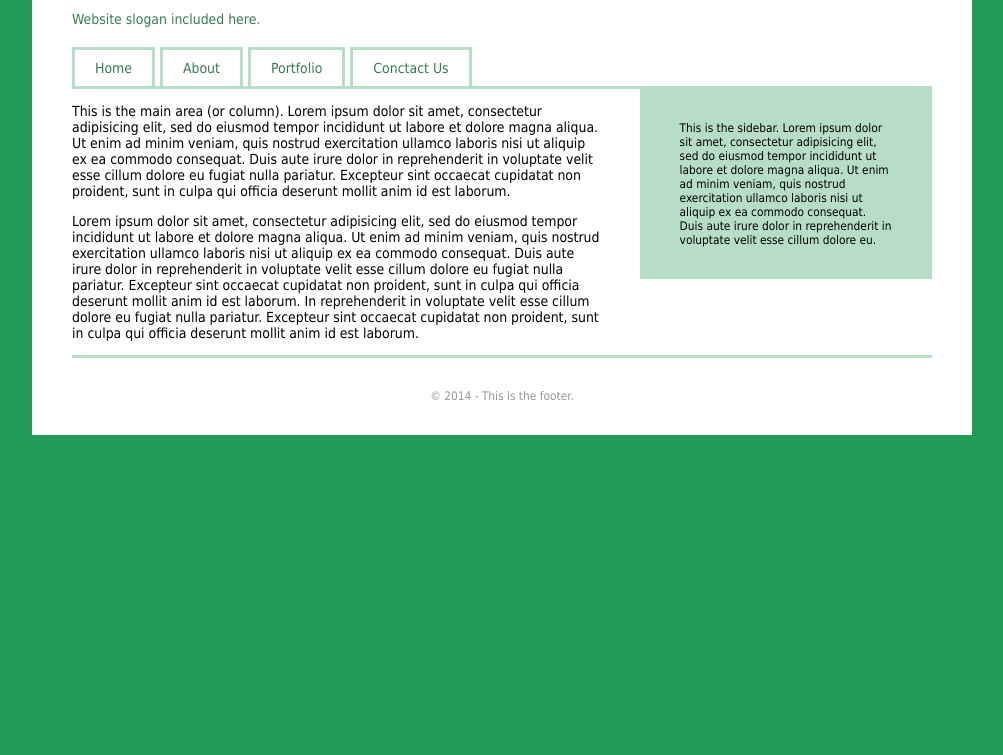
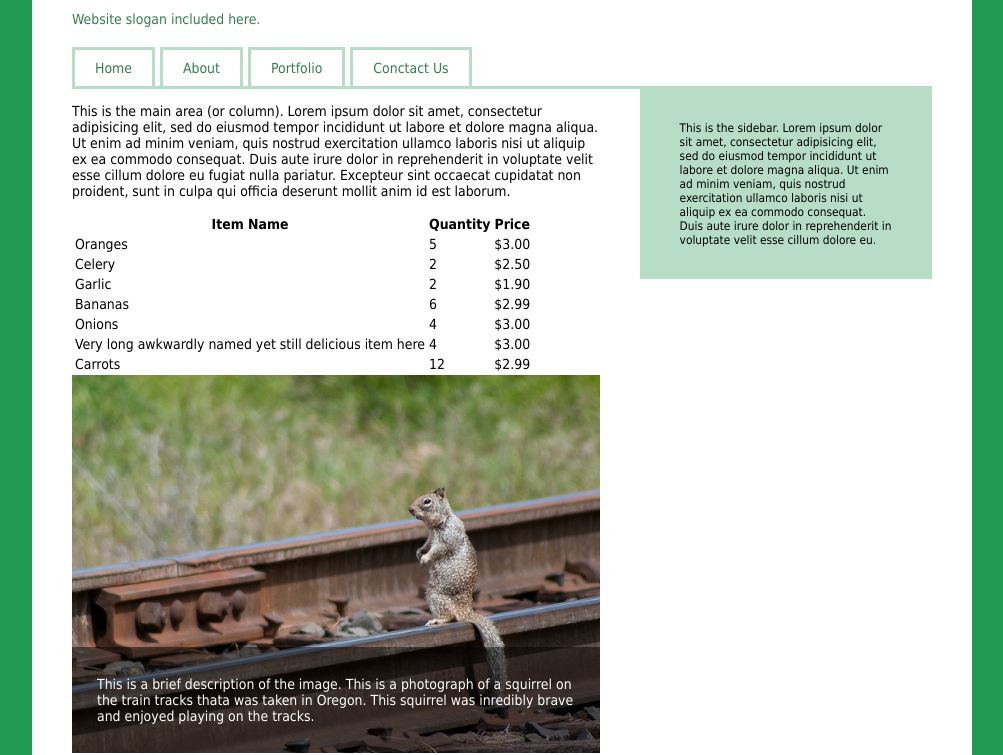
Before and after one commit to viccmedina/curso_html_css, a plain HTML site: page aplicacion_css/index.html in a window 1280 px wide. Shown: the part 57-812 px from the top of the page, without its empty margins (138-1141 px from the left). Drawn offline with Linux system fonts and the light colour scheme.

Commit message:
agregamos una imagen, estilos con opacidad y arrancamos con tabla y estilos

```diff
--- a/aplicacion_css/index.html
+++ b/aplicacion_css/index.html
@@ -28,6 +28,58 @@
 
 				<div class="main-area">
 					<p>This is the main area (or column). Lorem ipsum dolor sit amet, consectetur adipisicing elit, sed do eiusmod tempor incididunt ut labore et dolore magna aliqua. Ut enim ad minim veniam, quis nostrud exercitation ullamco laboris nisi ut aliquip ex ea commodo consequat. Duis aute irure dolor in reprehenderit in voluptate velit esse cillum dolore eu fugiat nulla pariatur. Excepteur sint occaecat cupidatat non proident, sunt in culpa qui officia deserunt mollit anim id est laborum.</p>
+					<table class="grocery-list">
+						<thead>
+							<tr>
+								<th class="col-item-name">Item Name</th>
+								<th class="col-quantity">Quantity</th>
+								<th class="col-price">Price</th>
+							</tr>
+						</thead>
+						<tbody>
+							<tr>
+								<td>Oranges</td>
+								<td>5</td>
+								<td>$3.00</td>
+							</tr>
+							<tr>
+								<td>Celery</td>
+								<td>2</td>
+								<td>$2.50</td>
+							</tr>
+							<tr>
+								<td>Garlic</td>
+								<td>2</td>
+								<td>$1.90</td>
+							</tr>
+							<tr>
+								<td>Bananas</td>
+								<td>6</td>
+								<td>$2.99</td>
+							</tr>
+							<tr>
+								<td>Onions</td>
+								<td>4</td>
+								<td>$3.00</td>
+							</tr>
+							<tr>
+								<td>Very long awkwardly named yet still delicious item here</td>
+								<td>4</td>
+								<td>$3.00</td>
+							</tr>
+							<tr>
+								<td>Carrots</td>
+								<td>12</td>
+								<td>$2.99</td>
+							</tr>
+						</tbody>
+					</table>
+					<div class="image-banner">
+							<img src="img/squirrel.jpg" alt="squirrel">
+							<div class="banner-description">
+								<p>This is a brief description of the image. This is a photograph of a squirrel on the train tracks thata was taken in Oregon. This squirrel was inredibly brave and enjoyed playing on the tracks.</p>
+							</div>
+					</div>
 
 					<p>Lorem ipsum dolor sit amet, consectetur adipisicing elit, sed do eiusmod tempor incididunt ut labore et dolore magna aliqua. Ut enim ad minim veniam, quis nostrud exercitation ullamco laboris nisi ut aliquip ex ea commodo consequat. Duis aute irure dolor in reprehenderit in voluptate velit esse cillum dolore eu fugiat nulla pariatur. Excepteur sint occaecat cupidatat non proident, sunt in culpa qui officia deserunt mollit anim id est laborum. In reprehenderit in voluptate velit esse cillum dolore eu fugiat nulla pariatur. Excepteur sint occaecat cupidatat non proident, sunt in culpa qui officia deserunt mollit anim id est laborum.</p>
 				</div>
--- a/aplicacion_css/screen.css
+++ b/aplicacion_css/screen.css
@@ -67,6 +67,10 @@ header h1 {
 	box-sizing: border-box;
 }
 
+table th {
+	text-align: center;
+}
+
 .sidebar {
 	width: 34%;
 	float: left;
@@ -74,6 +78,28 @@ header h1 {
 	padding: 20px 40px;
 	box-sizing: border-box;
 	font-size: 85%;
+}
+
+img {
+	max-width: 100%;
+	height: auto;
+}
+
+.image-banner {
+	position: relative;
+}
+
+.image-banner img {
+	display: block;
+}
+
+.banner-description{
+		position: absolute;
+		bottom: 0;
+		left: 0;
+		color: #FFF;
+		background-color: rgba(0, 0, 0, .5);
+		padding: 15px 25px;
 }
 
 footer {
```
Also changed, not shown: aplicacion_css/img/squirrel.jpg (added).
